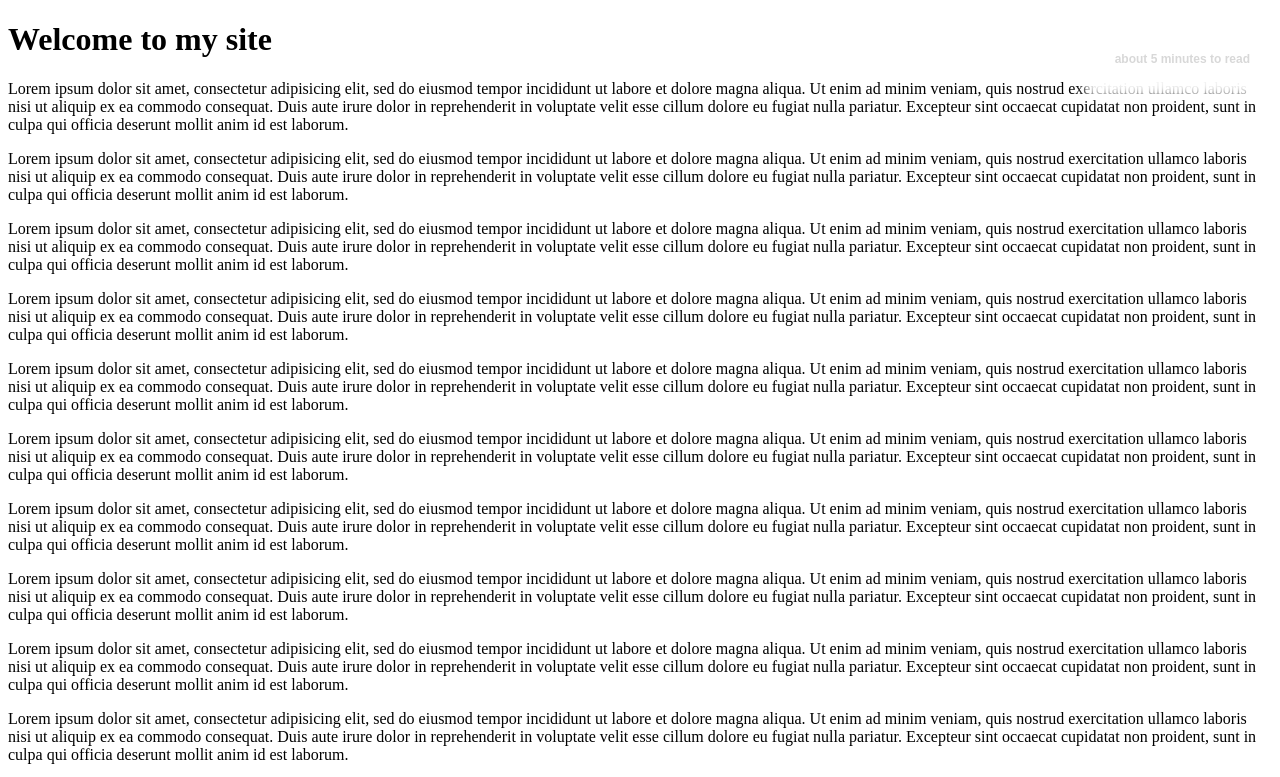
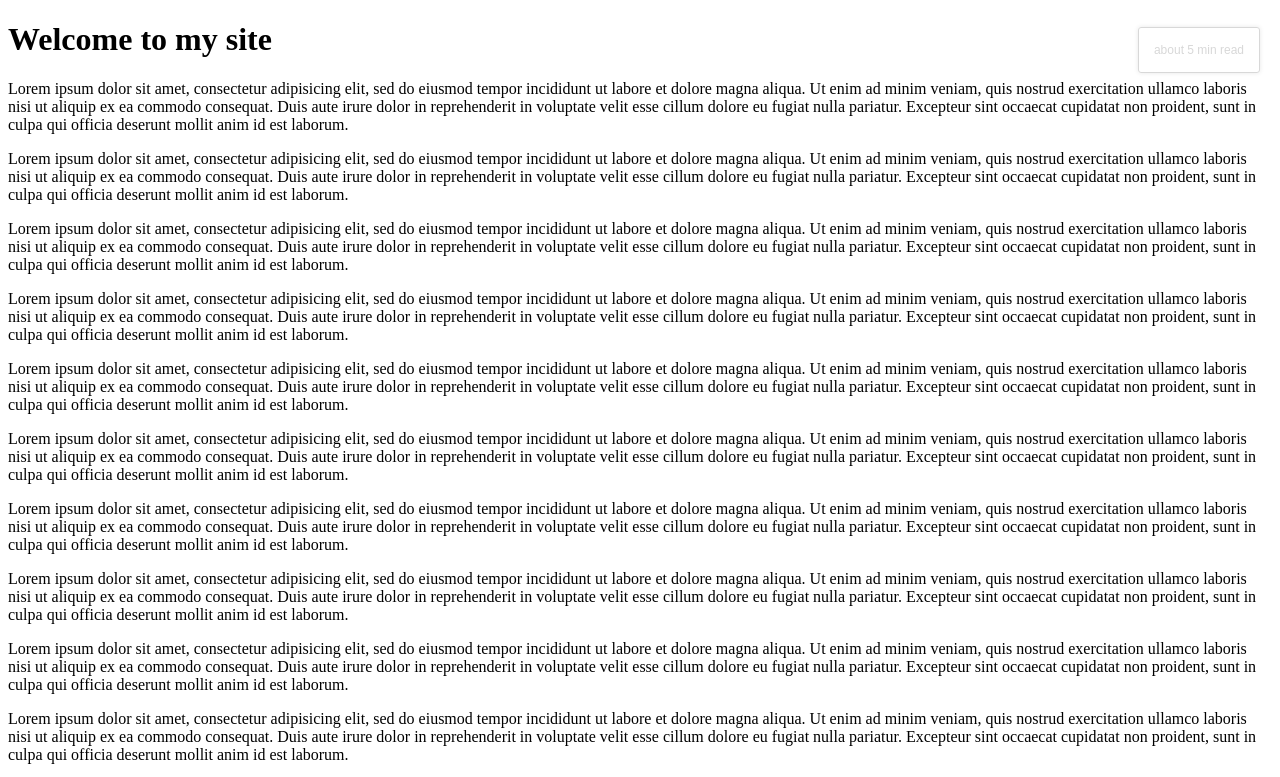
Before and after one commit to russpate/timeToRead, a plain HTML site: page index.html in a window 1280 px wide. Shown: the top 777 px of the page. Drawn offline with Linux system fonts and the light colour scheme.

Commit message:
final push before submitting

```diff
--- a/style.css
+++ b/style.css
@@ -2,11 +2,13 @@
   font-family:sans-serif;
   color:#D8D8D8;
   font-size:.75em;
-  font-weight:600;
+  font-weight:400;
   position:fixed;
-  top:30px;
+  top:15px;
   right:20px;
   background:rgba(255, 255, 255, .95);
-  padding:10px;
-  box-shadow:0px 0px 10px 20px rgba(255, 255, 255, 0.95);
+  padding:15px;
+  border: 1px solid;
+  border-radius: 3px;
+  box-shadow: 0px 0px 5px 0px #E8E8E8;
 }
--- a/time-to-read.js
+++ b/time-to-read.js
@@ -1,15 +1,17 @@
-var bodyContent = document.getElementsByTagName("p");
+
 
 var timeToRead = function() {
+  var bodyContent = document.getElementsByTagName("p");
+  var contentArray = Array.prototype.slice.call(bodyContent);
   var allWords = "";
-  var contentArray = Array.prototype.slice.call(bodyContent);
 
   contentArray.forEach(function(item,idx,array){
     allWords += item.innerText;
   });
 
   var wordArray = allWords.split(" ");
-  return ("about " + Math.round(wordArray.length/230) + " minutes to read");
+  return ("about " + Math.round(wordArray.length/230) + " min read");
 };
 
 document.getElementsByClassName('reading-time')[0].innerText = timeToRead();
+// var displayTime = document.createElement("h3");[0].innerText = timeToRead();
```
Also changed, not shown: index.html (+1 -0 lines).
